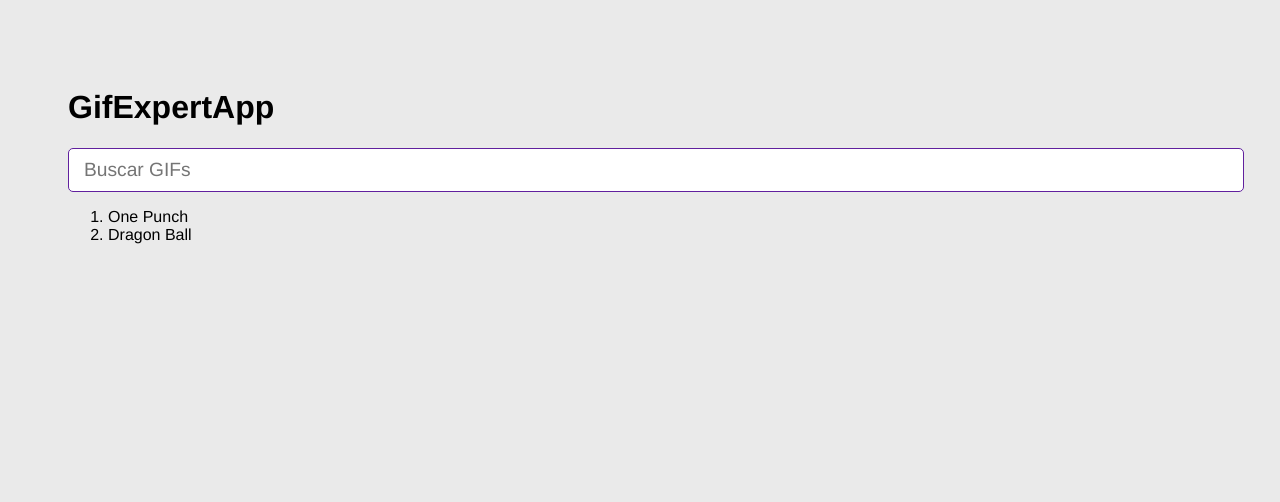
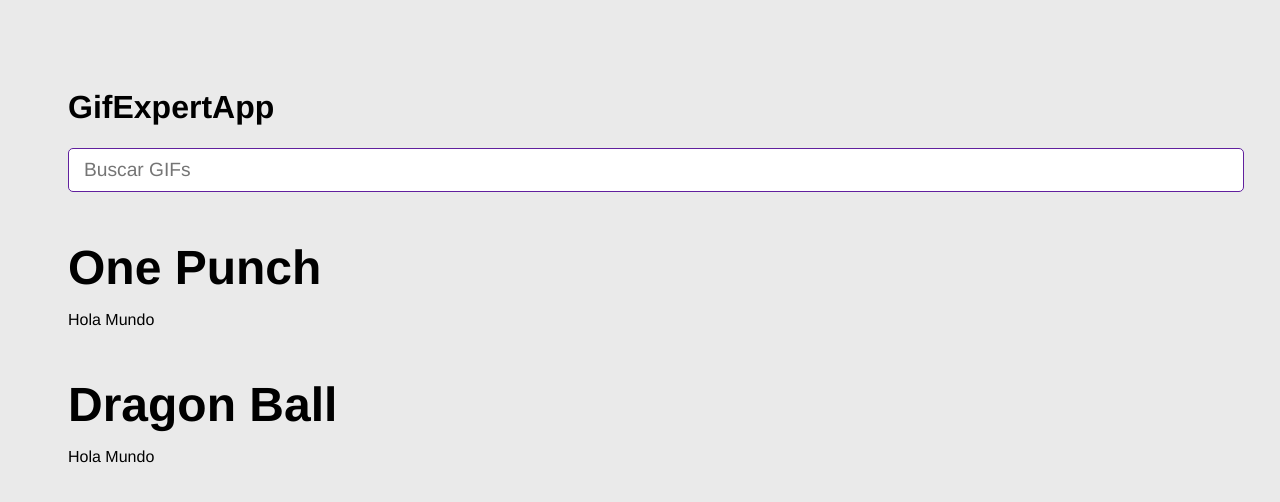
Before and after one commit to AndresRoman/04-gif-expert-app, a React (Vite) app: page / in a window 1280 px wide. Shown: the top 502 px of the page. Built offline with nearby package versions, Linux system fonts and the light colour scheme.

Commit message:
clase 80, nuevo componente GifGrid

```diff
--- a/src/GifExpertApp.jsx
+++ b/src/GifExpertApp.jsx
@@ -1,5 +1,6 @@
 import { useState } from "react";
 import { AddCategory } from "./components/AddCategory";
+import { GifGrid } from "./components/GifGrid";
 
 
 export const GifExpertApp = () => {
@@ -7,31 +8,26 @@
     const [categories, setCategories] = useState(['One Punch', 'Dragon Ball']);
 
     const onAddCategory = (newCategory) => {
-        // categories.push(newCategory);
-        // setCategories(cat => [...cat, 'Valorant']);
-        if (newCategory.includes(newCategory)) return;
+        if (categories.includes(newCategory)) return;
         setCategories([newCategory, ...categories]);
     }
 
     return (
         <>
-            {/* Título */}
             <h1>GifExpertApp</h1>
 
-            {/*  Input */}
             <AddCategory
-                // setCategories={setCategories}
-                onNewCategory={onAddCategory}
+                onNewCategory={(value) => onAddCategory(value)}
             />
 
-            {/* Listado de Gif */}
-
-            <ol>
-                {categories.map(category => {
-                    return <li key={category}>{category}</li>
-                })}
-            </ol>
-            {/* Gif Item */}
+            {
+                categories.map((category) => (
+                    <GifGrid
+                        key={category}
+                        category={category}
+                    />
+                ))
+            }
         </>
     )
 }
--- /dev/null
+++ b/src/components/GifGrid.jsx
@@ -0,0 +1,12 @@
+
+export const GifGrid = ({ category }) => {
+
+
+
+    return (
+        <>
+            <h3>{category}</h3>
+            <p>Hola Mundo</p>
+        </>
+    )
+}
```
